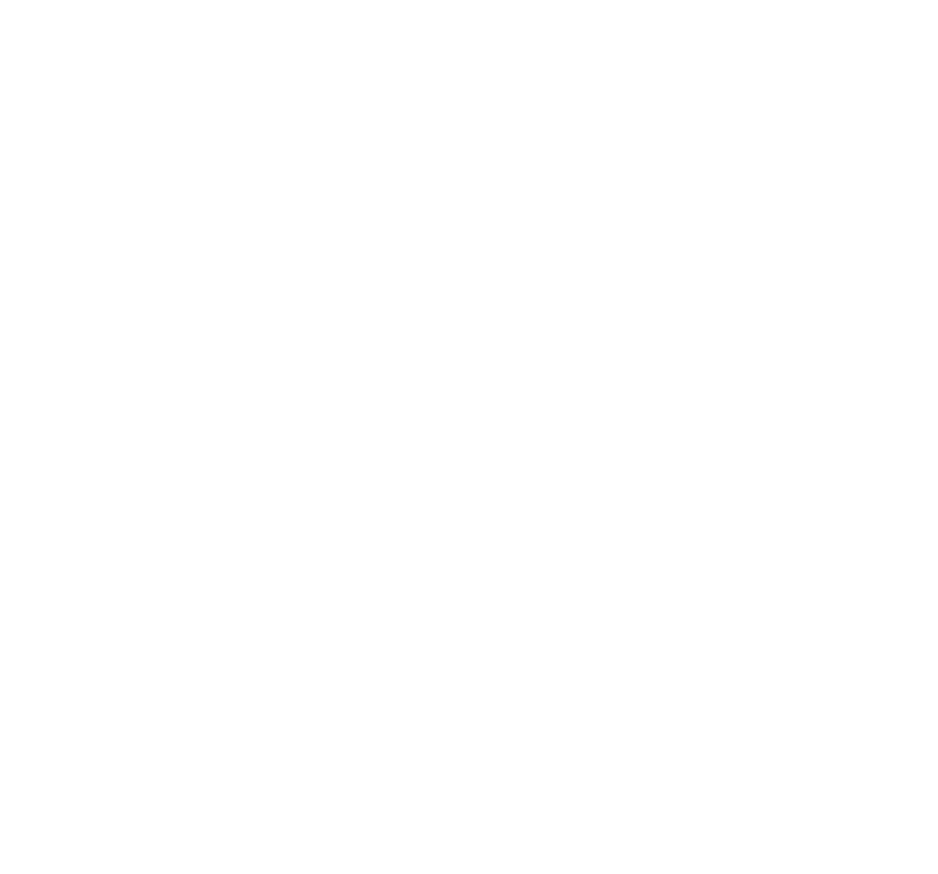
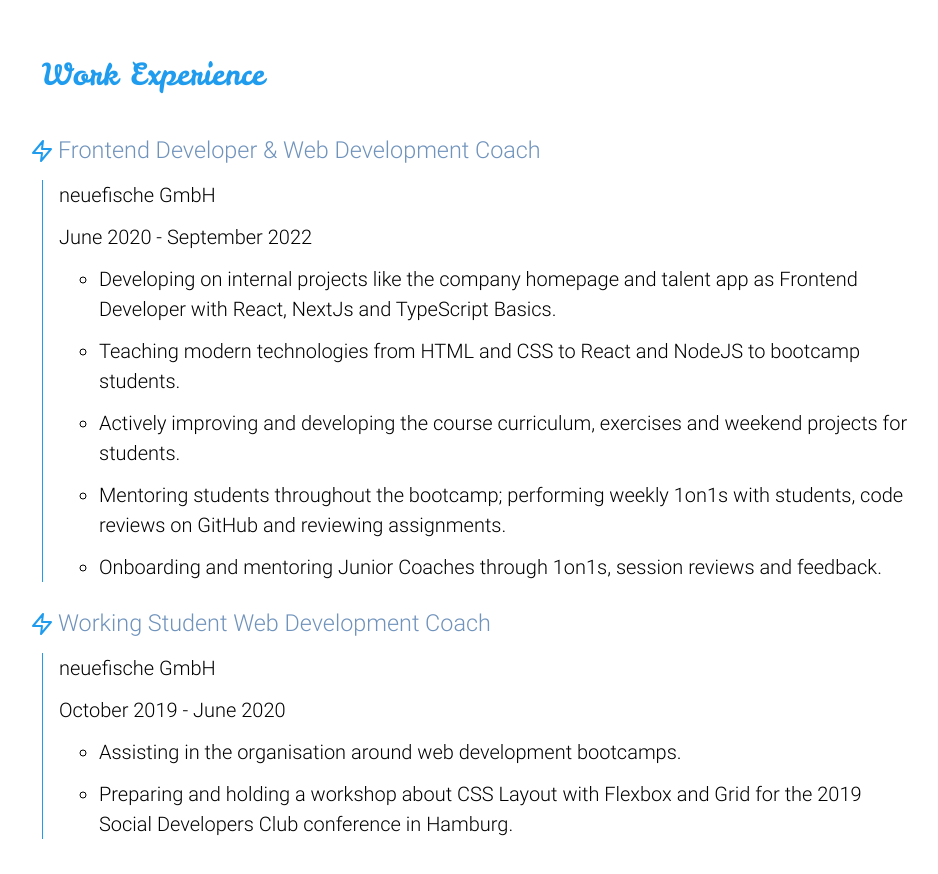
Before and after one commit to macfrei/portfolio, a React (Create React App) app: page / in a window 1280 px wide. Shown: the part 1820-2694 px from the top of the page, without its empty margins (160-1098 px from the left). Before the commit the page ends 1760 px from the top, so only its background shows below. Built offline with nearby package versions, Linux system fonts and the light colour scheme.

Commit message:
Create Experience component

```diff
--- a/src/App.js
+++ b/src/App.js
@@ -1,8 +1,9 @@
-import styled from "styled-components";
-import About from "./components/About";
-import Header from "./components/Header";
-import Hero from "./components/Hero";
-import SocialMenu from "./components/SocialMenu";
+import styled from 'styled-components';
+import About from './components/About';
+import Experience from './components/Experience';
+import Header from './components/Header';
+import Hero from './components/Hero';
+import SocialMenu from './components/SocialMenu';
 
 function App() {
   return (
@@ -11,6 +12,7 @@
       <Main>
         <Hero />
         <About />
+        <Experience />
       </Main>
       <SocialMenuStyled color="var(--primary-blue)" />
     </AppContainer>
@@ -22,6 +24,7 @@
 const AppContainer = styled.div`
   max-width: 900px;
   margin: 0 auto;
+  margin-bottom: 80px;
 `;
 
 const SocialMenuStyled = styled(SocialMenu)`
@@ -46,6 +49,7 @@
 const Main = styled.main`
   display: grid;
   place-content: center;
+  gap: 50px;
 
   @media (max-width: 900px) {
     padding: 0 100px;
--- /dev/null
+++ b/src/components/Experience.js
@@ -0,0 +1,109 @@
+import React from 'react';
+import styled from 'styled-components';
+import { Zap } from 'react-feather';
+
+const workExperience = [
+  {
+    name: 'Frontend Developer & Web Development Coach',
+    company: 'neuefische GmbH',
+    period: 'June 2020 - September 2022',
+    responsibilities: [
+      'Developing on internal projects like the company homepage and talent app as Frontend Developer with React, NextJs and TypeScript Basics.',
+      'Teaching modern technologies from HTML and CSS to React and NodeJS to bootcamp students.',
+      'Actively improving and developing the course curriculum, exercises and weekend projects for students.',
+      'Mentoring students throughout the bootcamp; performing weekly 1on1s with students, code reviews on GitHub and reviewing assignments.',
+      'Onboarding and mentoring Junior Coaches through 1on1s, session reviews and feedback.',
+    ],
+  },
+  {
+    name: 'Working Student Web Development Coach',
+    company: 'neuefische GmbH',
+    period: 'October 2019 - June 2020',
+    responsibilities: [
+      'Assisting in the organisation around web development bootcamps.',
+      'Preparing and holding a workshop about CSS Layout with Flexbox and Grid for the 2019 Social Developers Club conference in Hamburg.',
+    ],
+  },
+];
+
+export default function Experience() {
+  return (
+    <ExperienceStyled id="experience">
+      <Headline>Work Experience</Headline>
+      <List role="list">
+        {workExperience.map(({ name, company, period, responsibilities }) => (
+          <ListItem key={name}>
+            <SubHeadline>
+              <Zap width="24" height="24" color="var(--primary-blue)" />
+              {name}
+            </SubHeadline>
+            <Foo>
+              <span>{company}</span>
+              <span>{period}</span>
+              <Responsibilities>
+                {responsibilities.map(responsibility => (
+                  <li key={responsibility}>{responsibility}</li>
+                ))}
+              </Responsibilities>
+            </Foo>
+          </ListItem>
+        ))}
+      </List>
+    </ExperienceStyled>
+  );
+}
+
+const ExperienceStyled = styled.section`
+  display: grid;
+  align-content: center;
+  gap: 16px;
+  padding: 12px;
+  min-height: 100vh;
+  scroll-margin-top: 100px;
+
+  @media (max-width: 769px) {
+    place-content: start;
+    margin-bottom: 80px;
+  }
+`;
+const Foo = styled.div`
+  display: grid;
+  gap: 12px;
+  border-left: 1px solid var(--primary-blue);
+  padding-left: 16px;
+`;
+
+const Headline = styled.h2`
+  color: var(--primary-blue);
+  font-family: var(--font-primary);
+`;
+
+const SubHeadline = styled.h3`
+  color: var(--secondary-silver);
+  position: relative;
+  padding-left: 16px;
+
+  & svg {
+    fill: white;
+    position: absolute;
+    top: 50%;
+    left: 0;
+    transform: translate(-50%, -50%);
+  }
+`;
+
+const List = styled.ol`
+  padding: 0;
+  display: grid;
+  gap: 24px;
+`;
+
+const Responsibilities = styled.ul`
+  display: grid;
+  gap: 12px;
+`;
+const ListItem = styled.li`
+  display: grid;
+  gap: 12px;
+  list-style: none;
+`;
--- a/src/components/Header.js
+++ b/src/components/Header.js
@@ -1,11 +1,15 @@
-import styled from "styled-components";
-import Logo from "../assets/logo.png";
-import BurgerMenu from "./BurgerMenu";
+import styled from 'styled-components';
+import Logo from '../assets/logo.png';
+import BurgerMenu from './BurgerMenu';
 
 const links = [
   {
-    name: "About",
-    id: "#about",
+    name: 'About',
+    id: '#about',
+  },
+  {
+    name: 'Experience',
+    id: '#experience',
   },
 ];
 
@@ -38,6 +42,7 @@
   top: 0;
   right: 0;
   left: 0;
+  z-index: 10;
 
   width: 100%;
   height: 80px;
```
